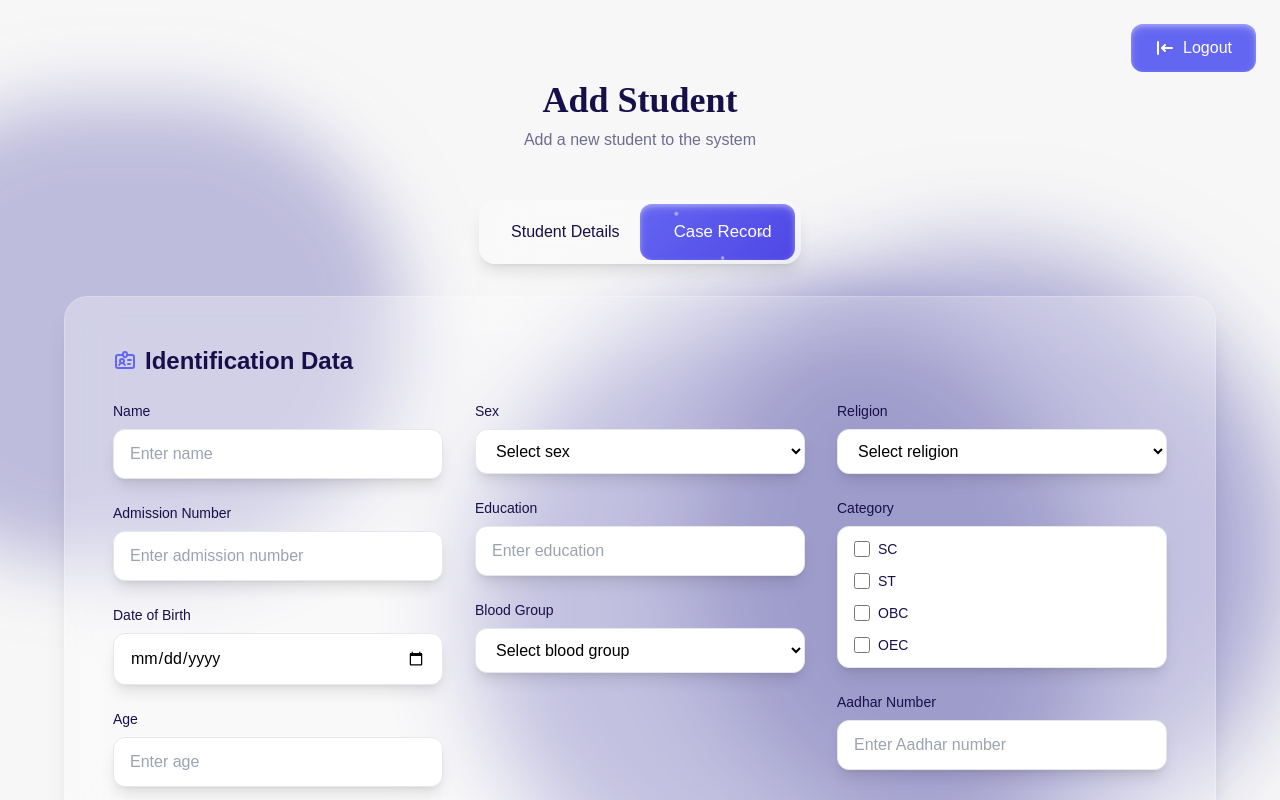
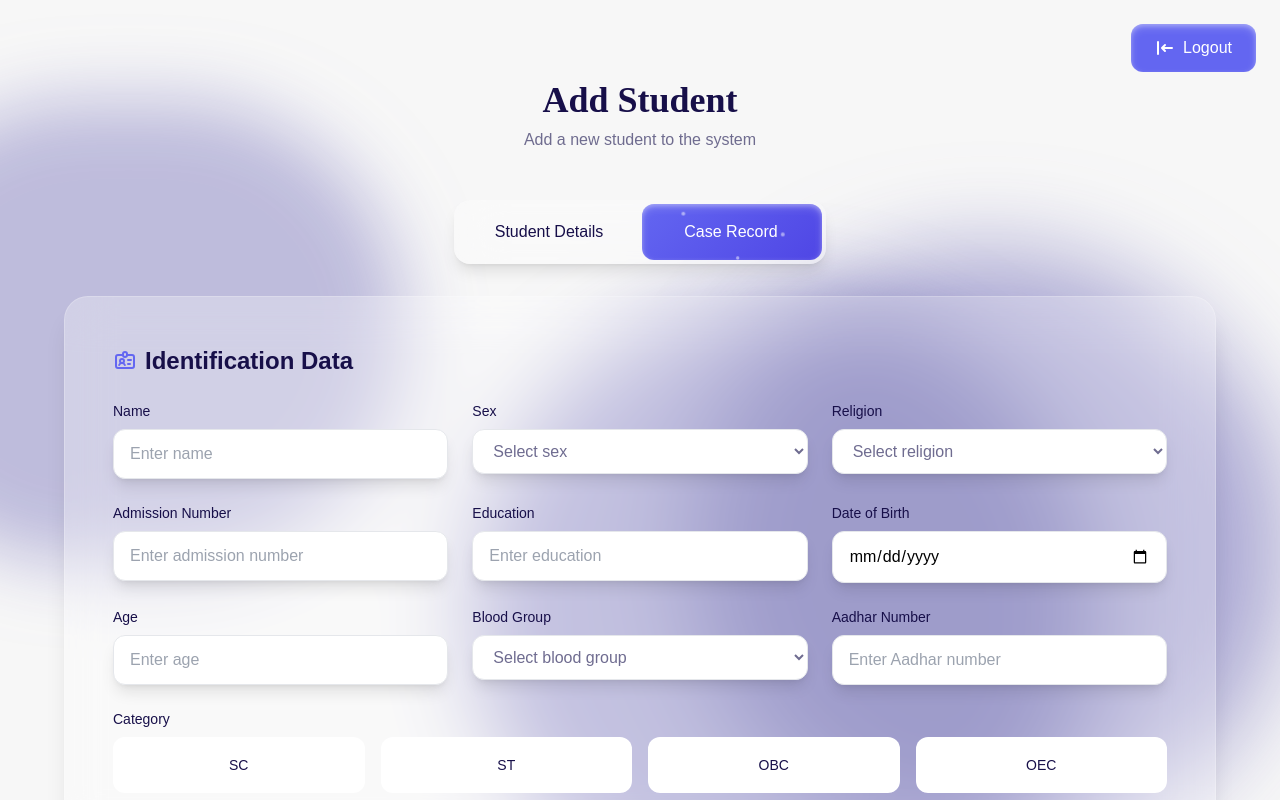
Before and after one commit to reni-renisha/Special-School-Management-System, a React (Create React App) app in the folder frontend/: page /add-student in a window 1280 px wide. Both pictures are taken after a click on the button "Case Record". Shown: the top 800 px of the page. Built offline with nearby package versions, Linux system fonts and the light colour scheme.

Commit message:
Made some optimizations to earlier changes

```diff
--- a/frontend/src/pages/AddStudent.jsx
+++ b/frontend/src/pages/AddStudent.jsx
@@ -24,6 +24,8 @@ const AddStudent = () => {
   const handleLogout = () => {
     navigate('/');
   };
+
+  const selectClass = "w-full px-4 py-3 pr-8 rounded-xl border bg-white shadow-lg hover:shadow-xl focus:outline-none focus:ring-2 focus:ring-[#6366f1] transition-all duration-300 text-[#6F6C90]";
 
   return (
     <div className="min-h-screen w-full flex flex-col items-center bg-[#f7f7f7] relative overflow-x-hidden py-20">
@@ -67,13 +69,13 @@ const AddStudent = () => {
       <div className="w-[90%] max-w-[1200px] mx-4 z-10">
         {/* Tabs */}
         <div className="flex justify-center mb-8">
-          <div className="bg-white/30 backdrop-blur-xl rounded-2xl p-2 inline-flex gap-2 shadow-lg relative">
+          <div className="bg-white/30 backdrop-blur-xl rounded-2xl p-2 inline-flex gap-2 shadow-lg relative w-[372px]">
             {/* Active Tab Background */}
             <div
               className="absolute h-[calc(100%-8px)] top-[4px] transition-all duration-300 ease-in-out rounded-xl bg-[#6366f1] shadow-[inset_0_2px_4px_rgba(255,255,255,0.3),inset_0_4px_8px_rgba(255,255,255,0.2)]"
               style={{
-                left: activeTab === "student-details" ? "4px" : "50%",
-                width: "calc(50% - 6px)",
+                left: activeTab === "student-details" ? "4px" : "188px",
+                width: "180px",
                 background: 'linear-gradient(135deg, #6366f1 0%, #4f46e5 100%)',
               }}
             >
@@ -88,9 +90,9 @@ const AddStudent = () => {
             {/* Student Details Tab */}
             <button
               onClick={() => setActiveTab("student-details")}
-              className={`px-6 py-3 rounded-xl font-medium transition-all duration-300 relative z-10 ${
+              className={`w-[180px] px-6 py-3 rounded-xl font-medium transition-all duration-300 relative z-10 text-center whitespace-nowrap ${
                 activeTab === "student-details"
-                  ? "text-white scale-105"
+                  ? "text-white"
                   : "text-[#170F49] hover:text-[#6366f1]"
               }`}
             >
@@ -100,9 +102,9 @@ const AddStudent = () => {
             {/* Case Record Tab */}
             <button
               onClick={() => setActiveTab("case-record")}
-              className={`px-6 py-3 rounded-xl font-medium transition-all duration-300 relative z-10 ${
+              className={`w-[180px] px-6 py-3 rounded-xl font-medium transition-all duration-300 relative z-10 text-center whitespace-nowrap ${
                 activeTab === "case-record"
-                  ? "text-white scale-105"
+                  ? "text-white"
                   : "text-[#170F49] hover:text-[#6366f1]"
               }`}
             >
@@ -134,9 +136,7 @@ const AddStudent = () => {
                 </div>
                 <div>
                   <label className="block text-sm font-medium text-[#170F49] mb-2">Class</label>
-                  <select
-                    className="w-full px-4 py-3 rounded-xl border bg-white shadow-lg hover:shadow-xl focus:outline-none focus:ring-2 focus:ring-[#6366f1] transition-all duration-300"
-                  >
+                  <select className={selectClass}>
                     <option value="">Select class</option>
                     <option value="X-A">X-A</option>
                     <option value="X-B">X-B</option>
@@ -165,76 +165,90 @@ const AddStudent = () => {
             <div className="space-y-8">
               {/* Identification Data */}
               <div className="bg-white/30 backdrop-blur-xl rounded-3xl shadow-xl p-8 md:p-12 border border-white/20">
-                {/* Section Header */}
                 <h2 className="text-2xl font-bold text-[#170F49] mb-6 flex items-center">
                   <svg xmlns="http://www.w3.org/2000/svg" className="h-6 w-6 mr-2 text-[#6366f1]" fill="none" viewBox="0 0 24 24" stroke="currentColor">
                     <path strokeLinecap="round" strokeLinejoin="round" strokeWidth={2} d="M10 6H5a2 2 0 00-2 2v9a2 2 0 002 2h14a2 2 0 002-2V8a2 2 0 00-2-2h-5m-4 0V5a2 2 0 114 0v1m-4 0a2 2 0 104 0m-5 8a2 2 0 100-4 2 2 0 000 4zm0 0c1.306 0 2.417.835 2.83 2M9 14a3.001 3.001 0 00-2.83 2M15 11h3m-3 4h2" />
                   </svg>
                   Identification Data
                 </h2>
-                {/* Form Fields */}
-                <div className="grid grid-cols-1 md:grid-cols-3 gap-8">
-                  {/* Basic Information */}
-                  <div className="space-y-6">
-                    <div>
-                      <label className="block text-sm font-medium text-[#170F49] mb-2">Name</label>
+
+                {/* Form Grid */}
+                <div className="grid grid-cols-1 md:grid-cols-3 gap-x-6 gap-y-6">
+                  {/* First Row */}
+                  <div className="space-y-2">
+                    <label className="block text-sm font-medium text-[#170F49]">Name</label>
                     <input
                       type="text"
                       className="w-full px-4 py-3 rounded-xl border bg-white shadow-lg hover:shadow-xl focus:outline-none focus:ring-2 focus:ring-[#6366f1] transition-all duration-300"
                       placeholder="Enter name"
                     />
                   </div>
-                    <div>
-                      <label className="block text-sm font-medium text-[#170F49] mb-2">Admission Number</label>
+
+                  <div className="space-y-2">
+                    <label className="block text-sm font-medium text-[#170F49]">Sex</label>
+                    <select className={selectClass}>
+                      <option value="">Select sex</option>
+                      <option value="male">Male</option>
+                      <option value="female">Female</option>
+                      <option value="other">Other</option>
+                    </select>
+                  </div>
+
+                  <div className="space-y-2">
+                    <label className="block text-sm font-medium text-[#170F49]">Religion</label>
+                    <select className={selectClass}>
+                      <option value="">Select religion</option>
+                      <option value="hinduism">Hinduism</option>
+                      <option value="christianity">Christianity</option>
+                      <option value="islam">Islam</option>
+                      <option value="sikhism">Sikhism</option>
+                      <option value="buddhism">Buddhism</option>
+                      <option value="jainism">Jainism</option>
+                      <option value="other">Other</option>
+                    </select>
+                  </div>
+
+                  {/* Second Row */}
+                  <div className="space-y-2">
+                    <label className="block text-sm font-medium text-[#170F49]">Admission Number</label>
                     <input
                       type="text"
                       className="w-full px-4 py-3 rounded-xl border bg-white shadow-lg hover:shadow-xl focus:outline-none focus:ring-2 focus:ring-[#6366f1] transition-all duration-300"
                       placeholder="Enter admission number"
                     />
                   </div>
-                    <div>
-                      <label className="block text-sm font-medium text-[#170F49] mb-2">Date of Birth</label>
+
+                  <div className="space-y-2">
+                    <label className="block text-sm font-medium text-[#170F49]">Education</label>
+                    <input
+                      type="text"
+                      className="w-full px-4 py-3 rounded-xl border bg-white shadow-lg hover:shadow-xl focus:outline-none focus:ring-2 focus:ring-[#6366f1] transition-all duration-300"
+                      placeholder="Enter education"
+                    />
+                  </div>
+
+                  {/* Third Row */}
+                  <div className="space-y-2">
+                    <label className="block text-sm font-medium text-[#170F49]">Date of Birth</label>
                     <input
                       type="date"
                       className="w-full px-4 py-3 rounded-xl border bg-white shadow-lg hover:shadow-xl focus:outline-none focus:ring-2 focus:ring-[#6366f1] transition-all duration-300"
                     />
                   </div>
-                    <div>
-                      <label className="block text-sm font-medium text-[#170F49] mb-2">Age</label>
+
+                  <div className="space-y-2">
+                    <label className="block text-sm font-medium text-[#170F49]">Age</label>
                     <input
                       type="text"
                       className="w-full px-4 py-3 rounded-xl border bg-white shadow-lg hover:shadow-xl focus:outline-none focus:ring-2 focus:ring-[#6366f1] transition-all duration-300"
                       placeholder="Enter age"
                     />
                   </div>
-                  </div>
 
-                  {/* Personal Information */}
-                  <div className="space-y-6">
-                    <div>
-                      <label className="block text-sm font-medium text-[#170F49] mb-2">Sex</label>
-                      <select
-                        className="w-full px-4 py-3 rounded-xl border bg-white shadow-lg hover:shadow-xl focus:outline-none focus:ring-2 focus:ring-[#6366f1] transition-all duration-300"
-                      >
-                        <option value="">Select sex</option>
-                        <option value="male">Male</option>
-                        <option value="female">Female</option>
-                        <option value="other">Other</option>
-                      </select>
-                    </div>
-                    <div>
-                      <label className="block text-sm font-medium text-[#170F49] mb-2">Education</label>
-                      <input
-                        type="text"
-                        className="w-full px-4 py-3 rounded-xl border bg-white shadow-lg hover:shadow-xl focus:outline-none focus:ring-2 focus:ring-[#6366f1] transition-all duration-300"
-                        placeholder="Enter education"
-                      />
-                    </div>
-                    <div>
-                      <label className="block text-sm font-medium text-[#170F49] mb-2">Blood Group</label>
-                      <select
-                        className="w-full px-4 py-3 rounded-xl border bg-white shadow-lg hover:shadow-xl focus:outline-none focus:ring-2 focus:ring-[#6366f1] transition-all duration-300"
-                      >
+                  {/* Fourth Row */}
+                  <div className="space-y-2">
+                    <label className="block text-sm font-medium text-[#170F49]">Blood Group</label>
+                    <select className={selectClass}>
                       <option value="">Select blood group</option>
                       <option value="A+">A+</option>
                       <option value="A-">A-</option>
@@ -246,41 +260,9 @@ const AddStudent = () => {
                       <option value="O-">O-</option>
                     </select>
                   </div>
-                  </div>
 
-                  {/* Additional Information */}
-                  <div className="space-y-6">
-                    <div>
-                      <label className="block text-sm font-medium text-[#170F49] mb-2">Religion</label>
-                      <select
-                        className="w-full px-4 py-3 rounded-xl border bg-white shadow-lg hover:shadow-xl focus:outline-none focus:ring-2 focus:ring-[#6366f1] transition-all duration-300"
-                      >
-                        <option value="">Select religion</option>
-                        <option value="hinduism">Hinduism</option>
-                        <option value="islam">Islam</option>
-                        <option value="christianity">Christianity</option>
-                        <option value="sikhism">Sikhism</option>
-                        <option value="buddhism">Buddhism</option>
-                        <option value="jainism">Jainism</option>
-                        <option value="other">Other</option>
-                      </select>
-                    </div>
-                    <div>
-                      <label className="block text-sm font-medium text-[#170F49] mb-2">Category</label>
-                      <div className="bg-white px-4 py-3 rounded-xl border shadow-lg space-y-3">
-                        {['SC', 'ST', 'OBC', 'OEC'].map((category) => (
-                          <label key={category} className="flex items-center space-x-2">
-                            <input
-                              type="checkbox"
-                              className="w-4 h-4 rounded border-gray-300 text-[#6366f1] focus:ring-[#6366f1]"
-                            />
-                            <span className="text-sm text-[#170F49]">{category}</span>
-                          </label>
-                        ))}
-                      </div>
-                    </div>
-                    <div>
-                      <label className="block text-sm font-medium text-[#170F49] mb-2">Aadhar Number</label>
+                  <div className="space-y-2">
+                    <label className="block text-sm font-medium text-[#170F49]">Aadhar Number</label>
                     <input
                       type="text"
                       className="w-full px-4 py-3 rounded-xl border bg-white shadow-lg hover:shadow-xl focus:outline-none focus:ring-2 focus:ring-[#6366f1] transition-all duration-300"
@@ -288,22 +270,42 @@ const AddStudent = () => {
                     />
                   </div>
                 </div>
+
+{/* Category Section */}
+<div className="mt-6">
+                  <label className="block text-sm font-medium text-[#170F49] mb-2">Category</label>
+                  <div className="grid grid-cols-4 gap-4">
+                    {['SC', 'ST', 'OBC', 'OEC'].map((category) => (
+                      <label key={category} className="relative">
+                        <input
+                          type="radio"
+                          name="category"
+                          value={category}
+                          className="peer absolute opacity-0"
+                        />
+                        <div className="flex items-center justify-center p-4 rounded-xl bg-white border-2 border-transparent cursor-pointer transition-all duration-300 hover:bg-white/90 peer-checked:bg-white peer-checked:border-[#6366f1] peer-checked:shadow-lg">
+                          <span className="text-sm font-medium text-[#170F49]">{category}</span>
+                        </div>
+                      </label>
+                    ))}
+                  </div>
                 </div>
               </div>
 
               {/* Demographic Data */}
               <div className="bg-white/30 backdrop-blur-xl rounded-3xl shadow-xl p-8 md:p-12 border border-white/20">
-                <h2 className="text-2xl font-bold text-[#170F49] mb-6 flex items-center">
+                <h2 className="text-2xl font-bold text-[#170F49] mb-10 pb-4 border-b border-[#6366f1]/20 flex items-center">
                   <svg xmlns="http://www.w3.org/2000/svg" className="h-6 w-6 mr-2 text-[#6366f1]" fill="none" viewBox="0 0 24 24" stroke="currentColor">
                     <path strokeLinecap="round" strokeLinejoin="round" strokeWidth={2} d="M17 20h5v-2a3 3 0 00-5.356-1.857M17 20H7m10 0v-2c0-.656-.126-1.283-.356-1.857M7 20H2v-2a3 3 0 015.356-1.857M7 20v-2c0-.656.126-1.283.356-1.857m0 0a5.002 5.002 0 019.288 0M15 7a3 3 0 11-6 0 3 3 0 016 0zm6 3a2 2 0 11-4 0 2 2 0 014 0zM7 10a2 2 0 11-4 0 2 2 0 014 0z" />
                   </svg>
                   Demographic Data
                 </h2>
-                <div className="grid grid-cols-1 md:grid-cols-3 gap-6">
+                <div className="grid grid-cols-1 md:grid-cols-3 gap-10">
                   {/* Father's Information */}
-                  <div>
+                  <div className="bg-white/30 backdrop-blur-xl rounded-2xl p-6 space-y-8">
+                    <h3 className="text-lg font-semibold text-[#170F49] pb-2 border-b border-[#6366f1]/10">Father's Details</h3>
                     <div className="space-y-6">
-                      <div>
+                      <div className="h-[85px]">
                         <label className="block text-sm font-medium text-[#170F49] mb-2">Father's Name</label>
                         <input
                           type="text"
@@ -311,7 +313,7 @@ const AddStudent = () => {
                           placeholder="Enter father's name"
                         />
                       </div>
-                      <div>
+                      <div className="h-[85px]">
                         <label className="block text-sm font-medium text-[#170F49] mb-2">Father's Education</label>
                         <input
                           type="text"
@@ -319,7 +321,7 @@ const AddStudent = () => {
                           placeholder="Enter father's education"
                         />
                       </div>
-                      <div>
+                      <div className="h-[85px]">
                         <label className="block text-sm font-medium text-[#170F49] mb-2">Father's Occupation</label>
                         <input
                           type="text"
@@ -331,9 +333,10 @@ const AddStudent = () => {
                   </div>
 
                   {/* Mother's Information */}
-                  <div>
+                  <div className="bg-white/30 backdrop-blur-xl rounded-2xl p-6 space-y-8">
+                    <h3 className="text-lg font-semibold text-[#170F49] pb-2 border-b border-[#6366f1]/10">Mother's Details</h3>
                     <div className="space-y-6">
-                      <div>
+                      <div className="h-[85px]">
                         <label className="block text-sm font-medium text-[#170F49] mb-2">Mother's Name</label>
                         <input
                           type="text"
@@ -341,7 +344,7 @@ const AddStudent = () => {
                           placeholder="Enter mother's name"
                         />
                       </div>
-                      <div>
+                      <div className="h-[85px]">
                         <label className="block text-sm font-medium text-[#170F49] mb-2">Mother's Education</label>
                         <input
                           type="text"
@@ -349,7 +352,7 @@ const AddStudent = () => {
                           placeholder="Enter mother's education"
                         />
                       </div>
-                      <div>
+                      <div className="h-[85px]">
                         <label className="block text-sm font-medium text-[#170F49] mb-2">Mother's Occupation</label>
                         <input
                           type="text"
@@ -361,9 +364,10 @@ const AddStudent = () => {
                   </div>
 
                   {/* Guardian's Information */}
-                  <div>
+                  <div className="bg-white/30 backdrop-blur-xl rounded-2xl p-6 space-y-8">
+                    <h3 className="text-lg font-semibold text-[#170F49] pb-2 border-b border-[#6366f1]/10">Guardian's Details</h3>
                     <div className="space-y-6">
-                      <div>
+                      <div className="h-[85px]">
                         <label className="block text-sm font-medium text-[#170F49] mb-2">Guardian's Name</label>
                         <input
                           type="text"
@@ -371,7 +375,7 @@ const AddStudent = () => {
                           placeholder="Enter guardian's name"
                         />
                       </div>
-                      <div>
+                      <div className="h-[85px]">
                         <label className="block text-sm font-medium text-[#170F49] mb-2">Guardian's Occupation</label>
                         <input
                           type="text"
@@ -379,7 +383,7 @@ const AddStudent = () => {
                           placeholder="Enter guardian's occupation"
                         />
                       </div>
-                      <div>
+                      <div className="h-[85px]">
                         <label className="block text-sm font-medium text-[#170F49] mb-2">Guardian's Relationship</label>
                         <input
                           type="text"
@@ -389,19 +393,22 @@ const AddStudent = () => {
                       </div>
                     </div>
                   </div>
+                </div>
 
                 {/* Additional Details */}
-                  <div className="md:col-span-3 grid grid-cols-1 md:grid-cols-3 gap-6">
-                    <div>
-                      <label className="block text-sm font-medium text-[#170F49] mb-2">Total Family Income per Month</label>
+                <div className="mt-12 bg-white/30 backdrop-blur-xl rounded-2xl p-6 space-y-8">
+                  <h3 className="text-lg font-semibold text-[#170F49] pb-2 border-b border-[#6366f1]/10">Additional Information</h3>
+                <div className="grid grid-cols-1 md:grid-cols-2 gap-8">
+                    <div className="space-y-3">
+                      <label className="block text-sm font-medium text-[#170F49] mb-3">Total Family Income per Month</label>
                       <input
                         type="text"
                         className="w-full px-4 py-3 rounded-xl border bg-white shadow-lg hover:shadow-xl focus:outline-none focus:ring-2 focus:ring-[#6366f1] transition-all duration-300"
                         placeholder="Enter family income"
                       />
                     </div>
-                    <div>
-                      <label className="block text-sm font-medium text-[#170F49] mb-2">Duration of Contact</label>
+                    <div className="space-y-3">
+                      <label className="block text-sm font-medium text-[#170F49] mb-3">Duration of Contact</label>
                       <input
                         type="text"
                         className="w-full px-4 py-3 rounded-xl border bg-white shadow-lg hover:shadow-xl focus:outline-none focus:ring-2 focus:ring-[#6366f1] transition-all duration-300"
@@ -409,9 +416,14 @@ const AddStudent = () => {
                       />
                     </div>
                   </div>
+                </div>
 
-                  {/* Full Width Fields */}
-                  <div className="md:col-span-3 space-y-6">
+{/* Contact & Medical Information */}
+                <div className="mt-10 space-y-8">
+                  {/* Contact Information */}
+                  <div className="bg-white/30 backdrop-blur-xl rounded-2xl p-6 space-y-8">
+                    <h3 className="text-lg font-semibold text-[#170F49] pb-2 border-b border-[#6366f1]/10">Contact Information</h3>
+                    <div className="space-y-8">
                       <div>
                         <label className="block text-sm font-medium text-[#170F49] mb-2">Address and Phone Number</label>
                         <textarea
@@ -438,6 +450,13 @@ const AddStudent = () => {
                           />
                         </div>
                       </div>
+                    </div>
+                  </div>
+
+                  {/* Medical Information */}
+                  <div className="bg-white/30 backdrop-blur-xl rounded-2xl p-6 space-y-8">
+                    <h3 className="text-lg font-semibold text-[#170F49] pb-2 border-b border-[#6366f1]/10">Medical Information</h3>
+                    <div className="space-y-8">
                       <div>
                         <label className="block text-sm font-medium text-[#170F49] mb-2">Present Complaints</label>
                         <textarea
@@ -457,6 +476,8 @@ const AddStudent = () => {
                     </div>
                   </div>
                 </div>
+              </div>
+
               {/* Family History Container */}
               <div className="bg-white/30 backdrop-blur-xl rounded-3xl shadow-xl p-8 md:p-12 border border-white/20">
                 <h2 className="text-2xl font-bold text-[#170F49] mb-6 flex items-center">
```
Lines whose indentation alone changed are shown as unchanged.
